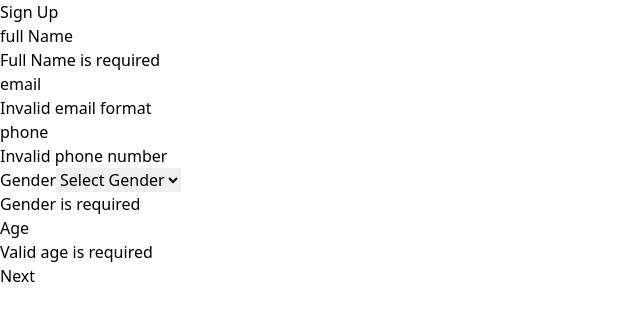
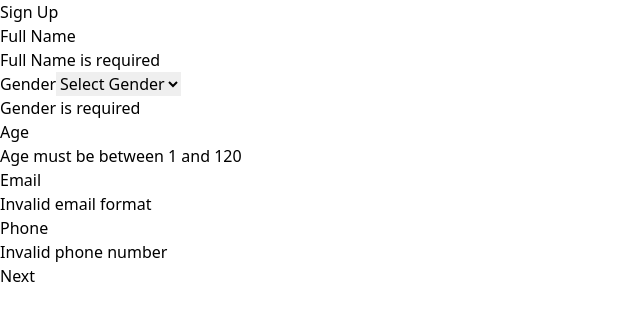
Before and after one commit to Mineth03/Dementia-Prediction-System-With-Comprehensive-Features, a React (Vite) app in the folder Dementia prediction with common factors/App/Frontend/: page /register in a window 1280 px wide. Both pictures are taken after a click on the button "Next". Shown: the top 320 px of the page, without its empty margins (0-640 px from the left). Built offline with nearby package versions, Linux system fonts and the light colour scheme.

Commit message:
login and reg update frontend

```diff
--- a/Dementia prediction with common factors/App/Frontend/src/pages/DepressionTest.jsx
+++ b/Dementia prediction with common factors/App/Frontend/src/pages/DepressionTest.jsx
@@ -7,6 +7,7 @@ const DepressionTest = () => {
   const webcamRef = useRef(null);
   const [result, setResult] = useState(null);
   const [loading, setLoading] = useState(false);
+  const [showInstructions, setShowInstructions] = useState(true); // Controls whether to show instructions
 
   // Capture the image from the webcam
   const capture = () => {
@@ -60,6 +61,37 @@ const DepressionTest = () => {
       className="flex flex-col items-center justify-center min-h-screen bg-gradient-to-br from-blue-50 to-indigo-100 p-6"
     >
       <div className="bg-white rounded-xl shadow-lg p-8 max-w-lg w-full text-center">
+
+        {showInstructions ? (
+          // Instructions Section
+          <motion.div
+            initial={{ opacity: 0, y: -10 }}
+            animate={{ opacity: 1, y: 0 }}
+            className="text-gray-800"
+          >
+            <h2 className="text-3xl font-bold mb-4">Depression Test Instructions</h2>
+            <ul className="text-left mb-6 list-disc list-inside text-lg">
+              <li>Ensure you are in a well-lit environment.</li>
+              <li>Keep a neutral facial expression.</li>
+              <li>Look directly at the camera.</li>
+              <li>Press the "Got It" button to begin.</li>
+            </ul>
+            <motion.button
+              whileHover={{ scale: 1.05 }}
+              whileTap={{ scale: 0.95 }}
+              onClick={() => setShowInstructions(false)}
+              className="px-6 py-3 bg-blue-600 text-white rounded-lg hover:bg-blue-700 transition-colors"
+            >
+              Got It
+            </motion.button>
+          </motion.div>
+        ) : (
+          // Depression Test Section
+          <motion.div
+            initial={{ opacity: 0, y: 10 }}
+            animate={{ opacity: 1, y: 0 }}
+            className="text-gray-800"
+          >
             <h1 className="text-3xl font-bold text-gray-800 mb-6">Depression Test</h1>
             <div className="border rounded-lg overflow-hidden">
               <Webcam
@@ -96,6 +128,8 @@ const DepressionTest = () => {
                 )}
               </motion.div>
             )}
+          </motion.div>
+        )}
       </div>
     </motion.div>
   );
--- a/Dementia prediction with common factors/App/Frontend/src/pages/Login.jsx
+++ b/Dementia prediction with common factors/App/Frontend/src/pages/Login.jsx
@@ -9,6 +9,7 @@ const LoginForm = () => {
     password: ''
   });
   const [errors, setErrors] = useState({});
+  const [successMessage, setSuccessMessage] = useState("");
   const [showPassword, setShowPassword] = useState(false);
   const navigate = useNavigate();
 
@@ -21,11 +22,27 @@ const LoginForm = () => {
     return Object.keys(tempErrors).length === 0;
   };
 
-  const handleSubmit = (e) => {
+  const handleSubmit = async (e) => {
     e.preventDefault();
     if (validateForm()) {
-      console.log("Login Successful!", formData);
-      navigate('/dashboard');
+      try {
+        const response = await fetch("http://localhost:5000/login", {
+          method: "POST",
+          headers: { "Content-Type": "application/json" },
+          body: JSON.stringify(formData)
+        });
+
+        const data = await response.json();
+        if (response.ok) {
+          setSuccessMessage("Successfully logged in");
+          console.log("Login Successful!", data);
+          setTimeout(() => navigate("/"), 2000); // Redirect after 2 seconds
+        } else {
+          setErrors({ general: data.error || "Login failed" });
+        }
+      } catch (error) {
+        setErrors({ general: "Server error. Please try again later." });
+      }
     }
   };
 
@@ -37,6 +54,8 @@ const LoginForm = () => {
   return (
     <motion.div initial={{ opacity: 0 }} animate={{ opacity: 1 }} className="max-w-md mx-auto p-6 bg-white rounded-lg shadow-lg">
       <h2 className="text-2xl font-bold text-center mb-4">Login</h2>
+      {successMessage && <p className="text-green-500 text-sm text-center">{successMessage}</p>}
+      {errors.general && <p className="text-red-500 text-sm text-center">{errors.general}</p>}
       <form onSubmit={handleSubmit} className="space-y-4">
         <div>
           <label className="block text-gray-700">Email</label>
--- a/Dementia prediction with common factors/App/Frontend/src/pages/PredictionForm.jsx
+++ b/Dementia prediction with common factors/App/Frontend/src/pages/PredictionForm.jsx
@@ -135,7 +135,30 @@ const PredictionForm = () => {
 
   const handleChange = (e) => {
     const { name, value } = e.target;
-    setFormData(prev => ({ ...prev, [name]: value }));
+    let newValue = value;
+
+    if (name === "Age") {
+      if (value < 20) newValue = 20;
+      if (value > 100) newValue = 100;
+    }
+
+    if (name === "EducationYears") {
+      if (value < 0) newValue = 0;
+      if (value > 30) newValue = 30;
+      if (parseInt(value) >= parseInt(formData.Age)) newValue = formData.Age - 1;
+    }
+
+    if (name === "SmokingYears") {
+      if (parseInt(value) >= parseInt(formData.Age)) newValue = formData.Age - 1;
+      if (value < 0) newValue = 0;
+    }
+
+    if (name === "CognitiveTestScore") {
+      if (value < 0) newValue = 0;
+      if (value > 30) newValue = 30;
+    }
+
+    setFormData(prev => ({ ...prev, [name]: newValue }));
   };
 
   const nextSection = () => setCurrentSection(prev => Math.min(prev + 1, sections.length - 1));
--- a/Dementia prediction with common factors/App/Frontend/src/pages/RegistrationForm.jsx
+++ b/Dementia prediction with common factors/App/Frontend/src/pages/RegistrationForm.jsx
@@ -26,7 +26,7 @@ const RegistrationForm = () => {
     if (step === 1) {
       if (!formData.fullName) tempErrors.fullName = "Full Name is required";
       if (!formData.gender) tempErrors.gender = "Gender is required";
-      if (!formData.age || isNaN(formData.age) || formData.age < 1) tempErrors.age = "Valid age is required";
+      if (!formData.age || isNaN(formData.age) || formData.age < 1 || formData.age > 120) tempErrors.age = "Age must be between 1 and 120";
       if (!formData.email.match(/^[^\s@]+@[^\s@]+\.[^\s@]+$/)) tempErrors.email = "Invalid email format";
       if (!formData.phone.match(/^\d{10}$/)) tempErrors.phone = "Invalid phone number";
     } else if (step === 2) {
@@ -46,11 +46,26 @@ const RegistrationForm = () => {
     setStep(step - 1);
   };
 
-  const handleSubmit = (e) => {
+  const handleSubmit = async (e) => {
     e.preventDefault();
     if (validateStep()) {
-      console.log("Registration Successful!", formData);
-      navigate('/welcome');
+      try {
+        const response = await fetch("http://localhost:5000/register", {
+          method: "POST",
+          headers: { "Content-Type": "application/json" },
+          body: JSON.stringify(formData)
+        });
+
+        const data = await response.json();
+        if (response.ok) {
+          console.log("Registration Successful!", data);
+          navigate("/login");
+        } else {
+          setErrors({ general: data.error || "Registration failed" });
+        }
+      } catch (error) {
+        setErrors({ general: "Server error. Please try again later." });
+      }
     }
   };
 
@@ -65,16 +80,15 @@ const RegistrationForm = () => {
   return (
     <motion.div initial={{ opacity: 0 }} animate={{ opacity: 1 }} className="max-w-md mx-auto p-6 bg-white rounded-lg shadow-lg">
       <h2 className="text-2xl font-bold text-center mb-4">Sign Up</h2>
+      {errors.general && <p className="text-red-500 text-sm text-center">{errors.general}</p>}
       <form onSubmit={handleSubmit} className="space-y-4">
         {step === 1 && (
           <>
-            {['fullName', 'email', 'phone'].map(field => (
-              <div key={field}>
-                <label className="block text-gray-700 capitalize">{field.replace(/([A-Z])/g, ' $1')}</label>
-                <input type="text" name={field} value={formData[field]} onChange={handleChange} className="w-full p-2 border border-gray-300 rounded-lg" />
-                {errors[field] && <p className="text-red-500 text-sm">{errors[field]}</p>}
-              </div>
-            ))}
+            <div>
+              <label className="block text-gray-700">Full Name</label>
+              <input type="text" name="fullName" value={formData.fullName} onChange={handleChange} className="w-full p-2 border border-gray-300 rounded-lg" />
+              {errors.fullName && <p className="text-red-500 text-sm">{errors.fullName}</p>}
+            </div>
 
             <div>
               <label className="block text-gray-700">Gender</label>
@@ -91,6 +105,18 @@ const RegistrationForm = () => {
               <label className="block text-gray-700">Age</label>
               <input type="number" name="age" value={formData.age} onChange={handleChange} className="w-full p-2 border border-gray-300 rounded-lg" />
               {errors.age && <p className="text-red-500 text-sm">{errors.age}</p>}
+            </div>
+
+            <div>
+              <label className="block text-gray-700">Email</label>
+              <input type="text" name="email" value={formData.email} onChange={handleChange} className="w-full p-2 border border-gray-300 rounded-lg" />
+              {errors.email && <p className="text-red-500 text-sm">{errors.email}</p>}
+            </div>
+
+            <div>
+              <label className="block text-gray-700">Phone</label>
+              <input type="text" name="phone" value={formData.phone} onChange={handleChange} className="w-full p-2 border border-gray-300 rounded-lg" />
+              {errors.phone && <p className="text-red-500 text-sm">{errors.phone}</p>}
             </div>
 
             <button type="button" onClick={handleNext} className="w-full bg-blue-600 text-white py-2 rounded-lg hover:bg-blue-700">Next</button>
@@ -121,8 +147,6 @@ const RegistrationForm = () => {
               <input type="checkbox" name="termsAccepted" checked={formData.termsAccepted} onChange={handleChange} className="mr-2" />
               <label className="text-gray-700">I agree to the Terms & Conditions</label>
             </div>
-            {errors.termsAccepted && <p className="text-red-500 text-sm">{errors.termsAccepted}</p>}
-
             <button type="button" onClick={handleBack} className="w-full bg-gray-500 text-white py-2 rounded-lg hover:bg-gray-600">Back</button>
             <button type="submit" className="w-full bg-blue-600 text-white py-2 rounded-lg hover:bg-blue-700">Register</button>
           </>
```
Lines whose indentation alone changed are shown as unchanged.
